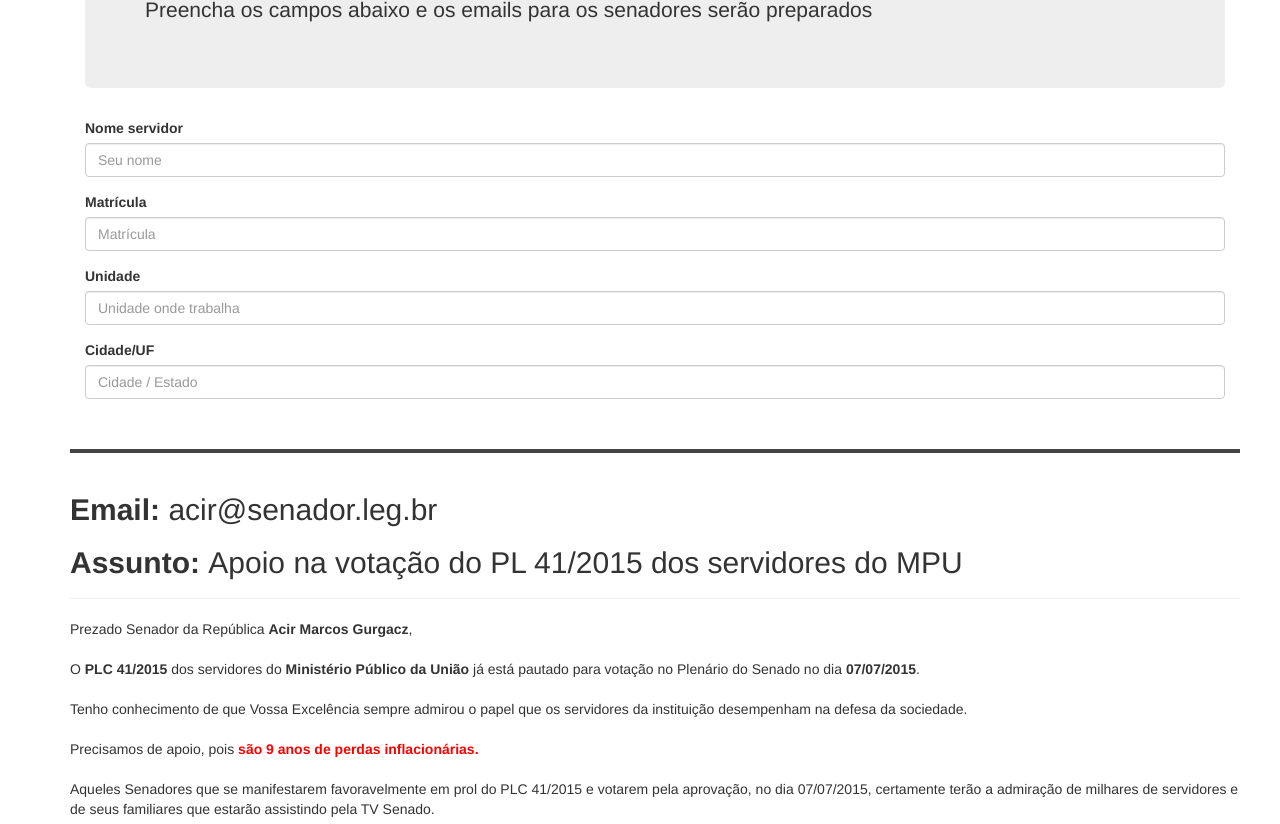
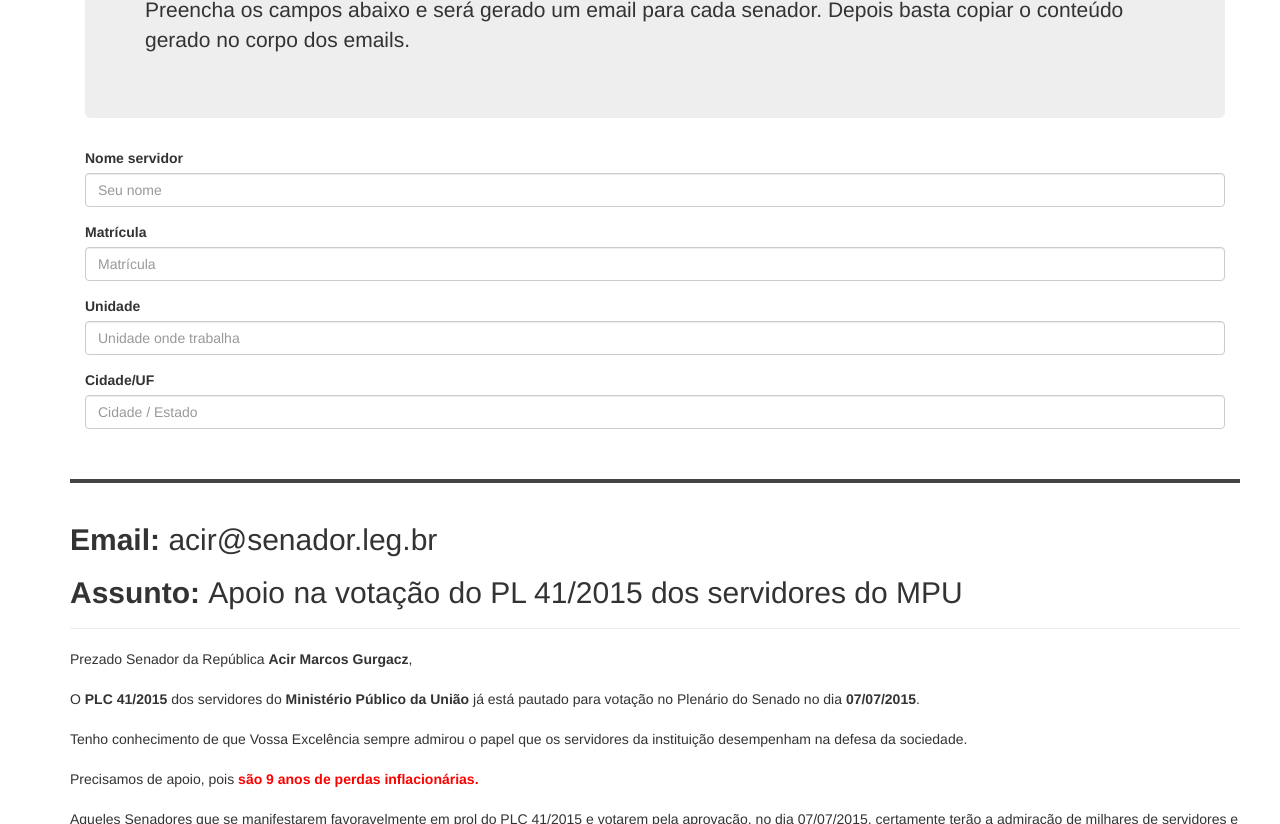
Before and after one commit to edgardantas/mobilizacao-virtual, a plain HTML site: page index.html in a window 1280 px wide. Shown: the part 222-1046 px from the top of the page. Drawn offline with nearby package versions, Linux system fonts and the light colour scheme; some packages are replaced by stand-ins of ours; a script that the page names is missing.

Commit message:
Melhorar texto explicativo

```diff
--- a/index.html
+++ b/index.html
@@ -20,7 +20,7 @@
 			<div class="container theme-showcase" role="main">
 				<div class="jumbotron">
         			<h1>APITAÇO VIRTUAL - Email aos Senadores</h1>
-        			<p>Preencha os campos abaixo e os emails para os senadores serão preparados</p>
+        			<p>Preencha os campos abaixo e será gerado um email para cada senador. Depois basta copiar o conteúdo gerado no corpo dos emails.</p>
       			</div>
 				<div>
 					<div class="form-group">
```
